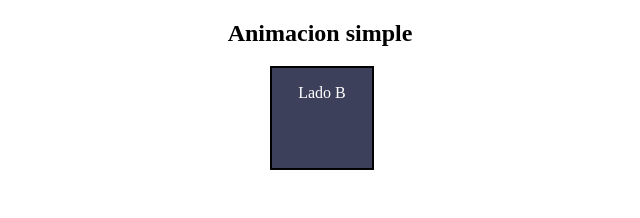
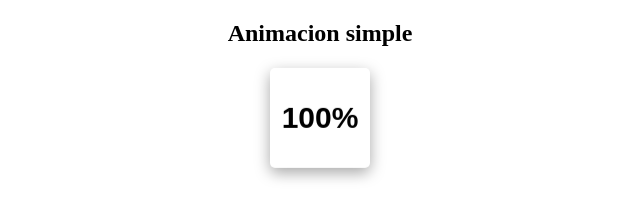
Before and after one commit to mareanovazquez/animated-cube, a plain HTML site: page index.html in a window 1280 px wide. Shown: the whole page, without its empty margins (320-960 px from the left). Drawn offline with Linux system fonts and the light colour scheme.

Commit message:
mejoras en la funcionalidad del counter

```diff
--- a/css/style.css
+++ b/css/style.css
@@ -13,11 +13,10 @@ h2{
 }
 
 .ladoA , .ladoB {
-    border: 2px solid black;
-    background: #3d405b;
-    width: 100px;
+    box-shadow: rgba(0, 0, 0, 0.35) 0px 5px 15px;
+        width: 100px;
     height: 100px;
-
+    border-radius: 5px;
 }
 
 .ladoA {
@@ -28,6 +27,9 @@ h2{
 }
 
 .ladoB {
+    display: flex;
+    justify-content: center;
+    align-items: center;
     transform: rotateX(-90deg) translateZ(-50px);
 }
 
@@ -35,30 +37,25 @@ h2{
     transform: rotateX(89deg);
 }
 
-
-
-
 /* CONTADOR IMG ANIMATE */
 
-
-#contador-img-text {
+#contador1 {
     padding: 10px;
     font-size: 30px;
     font-weight: 900;
     font-family: "Fira Sans", sans-serif;
     color: transparent;
-    background-image: linear-gradient(to bottom, transparent 0%, transparent 50%, #fff 50%, #fff 100%);
+    background-image: linear-gradient(to bottom, transparent 0%, transparent 50%, #000 50%, #000 100%);
     background-size: auto 200%;
     background-position: 0 100%;
     /* Comenzar desde abajo */
     background-clip: text;
-    animation: cargaFondo4 2s ease-out;
+    animation: cargaContador1 2s ease-out;
 }
 
-@keyframes cargaFondo4 {
+@keyframes cargaContador1 {
     0% {
         background-position: 0 0;
-
         /* Comenzar desde abajo */
     }
 
@@ -67,3 +64,25 @@ h2{
         /* Cargar completamente */
     }
 }
+
+#contador2 {
+    padding: 10px;
+    font-size: 30px;
+    font-weight: 900;
+    font-family: "Fira Sans", sans-serif;
+    color: transparent;
+    background-image: linear-gradient(to bottom, transparent 0%, transparent 50%, #000 50%, #000 100%);
+    background-size: auto 200%;
+    background-position: 0 100%;
+    /* Comenzar desde abajo */
+    background-clip: text;
+}
+
+@keyframes cargaContador2 {
+    0% {
+        background-position: 0 0;
+    }
+    100% {
+        background-position: auto 100%;
+    }
+}
--- a/index.html
+++ b/index.html
@@ -14,13 +14,13 @@
         <h2>Animacion simple</h2>
 
         <div class="dado">
-            <div class="ladoA"><div id="contador-img-text">0%</div></div>
-            <div class="ladoB"> <p> Lado B</p></div>
-
-
+            <div class="ladoA" id="ladoA">
+                <div id="contador1">0%</div>
+            </div>
+            <div class="ladoB" id="ladoB">
+                <div id="contador2"></div>
+            </div>
         </div>
-
-
     </section>
 
     <script src="./js/animate-cube.js"></script>
--- a/js/animate-cube.js
+++ b/js/animate-cube.js
@@ -1,19 +1,38 @@
-function incrementarNumero2() {
+let numero = document.getElementById('contador1');
+let numero2 = document.getElementById('contador2');
+let ladoA = document.getElementById('ladoA');
+let ladoB = document.getElementById('ladoB');
+
+function incrementarNumero() {
     let contador = 0;
-    let numero = document.getElementById('contador-img-text');
+
     let intervalo = setInterval(function () {
         numero.textContent = contador + "%";
         contador += 1;
         if (contador > 48) {
             clearInterval(intervalo);
             document.querySelector('.dado').style.transform = 'rotateX(89deg)';
+
+            setTimeout(function () {
+                let contador2 = 49;
+
+                let intervalo2 = setInterval(function () {
+                    numero2.textContent = contador2 + "%";
+                    contador2 += 1;
+                    if (contador2 > 100) {
+                        clearInterval(intervalo2);
+                    }
+                }, 30);
+                numero2.style.animation = "cargaContador2 2s ease-out";
+                ladoA.style.boxShadow = "none";
+            }, 500); // Esperar 1000ms (1 segundo) antes de iniciar el segundo contador
         }
     }, 30);
 
-    // Intervalo de actualización en milisegundos
+
 }
 
 // Llamar a la función cuando se carga el documento
 document.addEventListener("DOMContentLoaded", function () {
-    incrementarNumero2();
+    incrementarNumero();
 });
```
